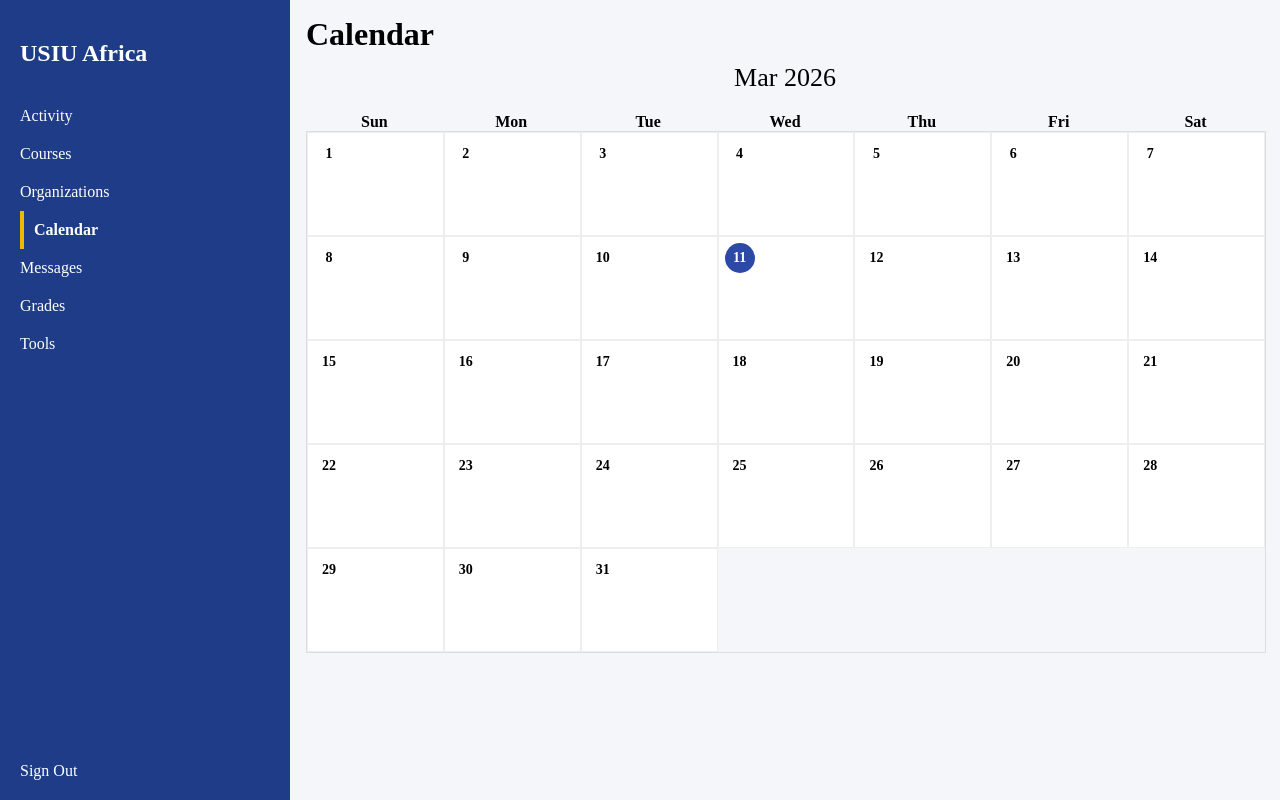
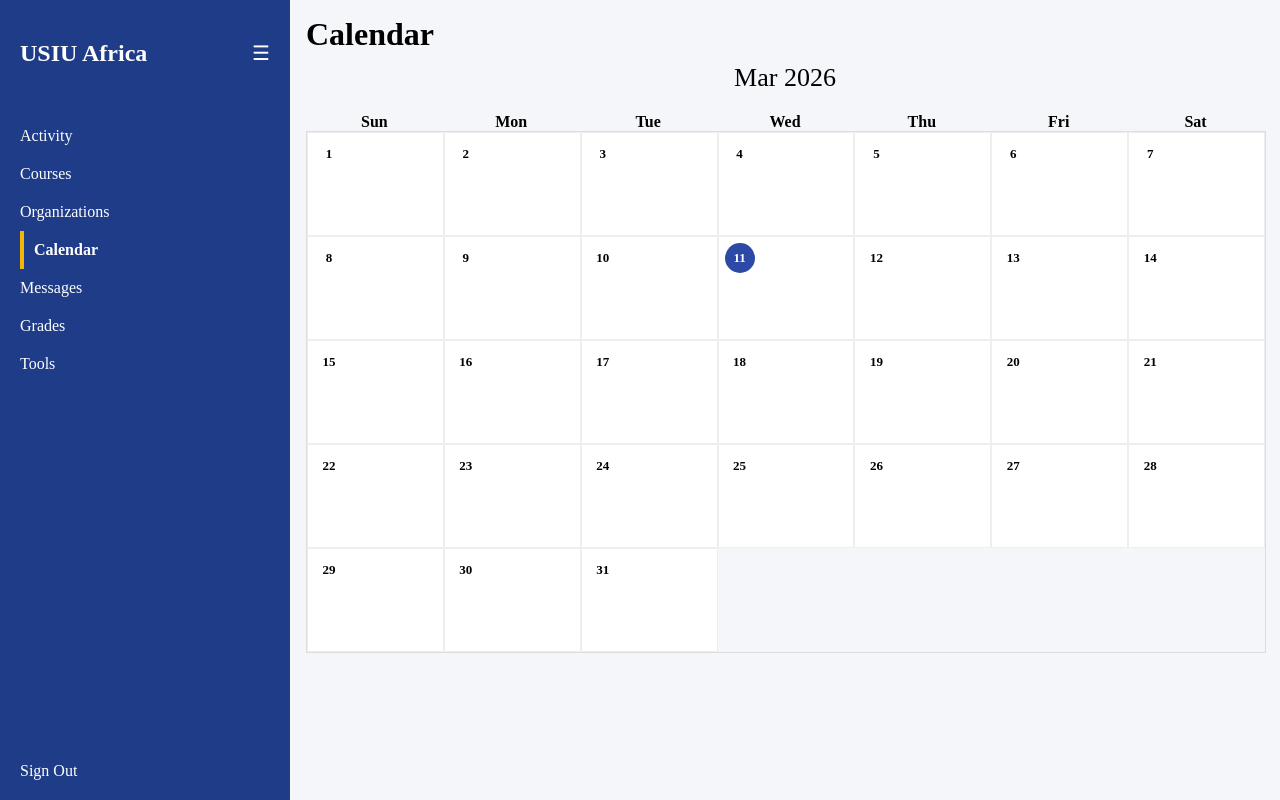
Before and after one commit to markchweya/lms, a React (Vite) app: page /calendar in a window 1280 px wide. Built offline with nearby package versions, Linux system fonts and the light colour scheme.

Commit message:
Update CalendarPage.tsx

```diff
--- a/src/pages/CalendarPage.tsx
+++ b/src/pages/CalendarPage.tsx
@@ -1,4 +1,4 @@
-import React from 'react'
+import React, { useState } from 'react'
 import { useNavigate } from 'react-router-dom'
 
 const layout: React.CSSProperties = {
@@ -7,14 +7,13 @@ const layout: React.CSSProperties = {
   width: '100%'
 }
 
-const sidebar: React.CSSProperties = {
-  width: '250px',
-  minWidth: '220px',
+const sidebarBase: React.CSSProperties = {
   background: '#1F3C88',
   color: '#fff',
   padding: '20px',
   display: 'flex',
-  flexDirection: 'column'
+  flexDirection: 'column',
+  transition: 'width 0.25s ease'
 }
 
 const sidebarItem: React.CSSProperties = {
@@ -39,7 +38,7 @@ const content: React.CSSProperties = {
 
 const headerRow: React.CSSProperties = {
   display: 'grid',
-  gridTemplateColumns: 'repeat(7, minmax(120px,1fr))',
+  gridTemplateColumns: 'repeat(7, minmax(90px,1fr))',
   marginTop: '20px',
   fontWeight: 600,
   textAlign: 'center'
@@ -63,20 +62,33 @@ const cell: React.CSSProperties = {
 
 const CalendarPage: React.FC = () => {
   const navigate = useNavigate()
+  const [collapsed, setCollapsed] = useState(false)
 
   const today = new Date()
   const currentDay = today.getDate()
 
   const days = ['Sun','Mon','Tue','Wed','Thu','Fri','Sat']
+  const dates = Array.from({length: 31}, (_,i)=>i+1)
 
-  const dates = Array.from({length: 31}, (_,i)=>i+1)
+  const sidebarStyle = {
+    ...sidebarBase,
+    width: collapsed ? '0px' : '250px',
+    padding: collapsed ? '0px' : '20px',
+    overflow: 'hidden'
+  }
 
   return (
     <div style={layout}>
 
-      <div style={sidebar}>
-        <h2 style={{marginBottom:'30px'}}>USIU Africa</h2>
+      <div style={sidebarStyle}>
+        <div style={{display:'flex',justifyContent:'space-between',alignItems:'center'}}>
+          {!collapsed && <h2>USIU Africa</h2>}
+          <div style={{cursor:'pointer',fontSize:'20px'}} onClick={()=>setCollapsed(!collapsed)}>
+            ☰
+          </div>
+        </div>
 
+        <div style={{marginTop:'30px'}}>
           <div style={sidebarItem}>Activity</div>
           <div style={sidebarItem} onClick={()=>navigate('/dashboard/student')}>Courses</div>
           <div style={sidebarItem}>Organizations</div>
@@ -84,9 +96,30 @@ const CalendarPage: React.FC = () => {
           <div style={sidebarItem}>Messages</div>
           <div style={sidebarItem}>Grades</div>
           <div style={sidebarItem}>Tools</div>
+        </div>
 
         <div style={{marginTop:'auto'}}>Sign Out</div>
       </div>
+
+      {collapsed && (
+        <div
+          onClick={()=>setCollapsed(false)}
+          style={{
+            position:'fixed',
+            left:'10px',
+            top:'10px',
+            background:'#1F3C88',
+            color:'#fff',
+            padding:'8px 12px',
+            borderRadius:'6px',
+            cursor:'pointer',
+            zIndex:1000,
+            fontSize:'18px'
+          }}
+        >
+          ☰
+        </div>
+      )}
 
       <div style={content}>
 
@@ -103,7 +136,6 @@ const CalendarPage: React.FC = () => {
         </div>
 
         <div style={grid}>
-
           {dates.map(d=> (
             <div key={d} style={cell}>
               <div
@@ -116,15 +148,13 @@ const CalendarPage: React.FC = () => {
                   alignItems:'center',
                   justifyContent:'center',
                   background:d===currentDay ? '#2C4AA5' : 'transparent',
-                  color:d===currentDay ? '#fff' : '#000',
-                  fontSize:'14px'
+                  color:d===currentDay ? '#fff' : '#000'
                 }}
               >
                 {d}
               </div>
             </div>
           ))}
-
         </div>
 
       </div>
```
Lines whose indentation alone changed are shown as unchanged.
